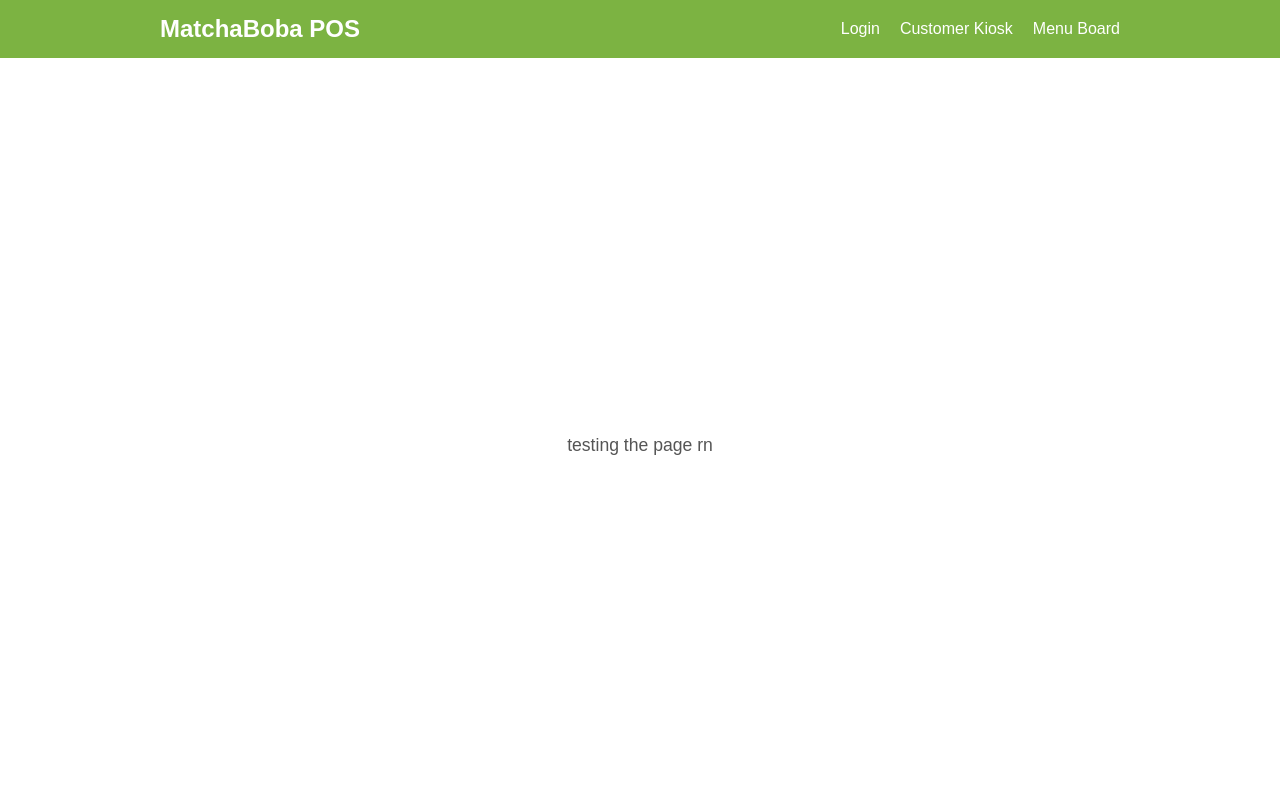
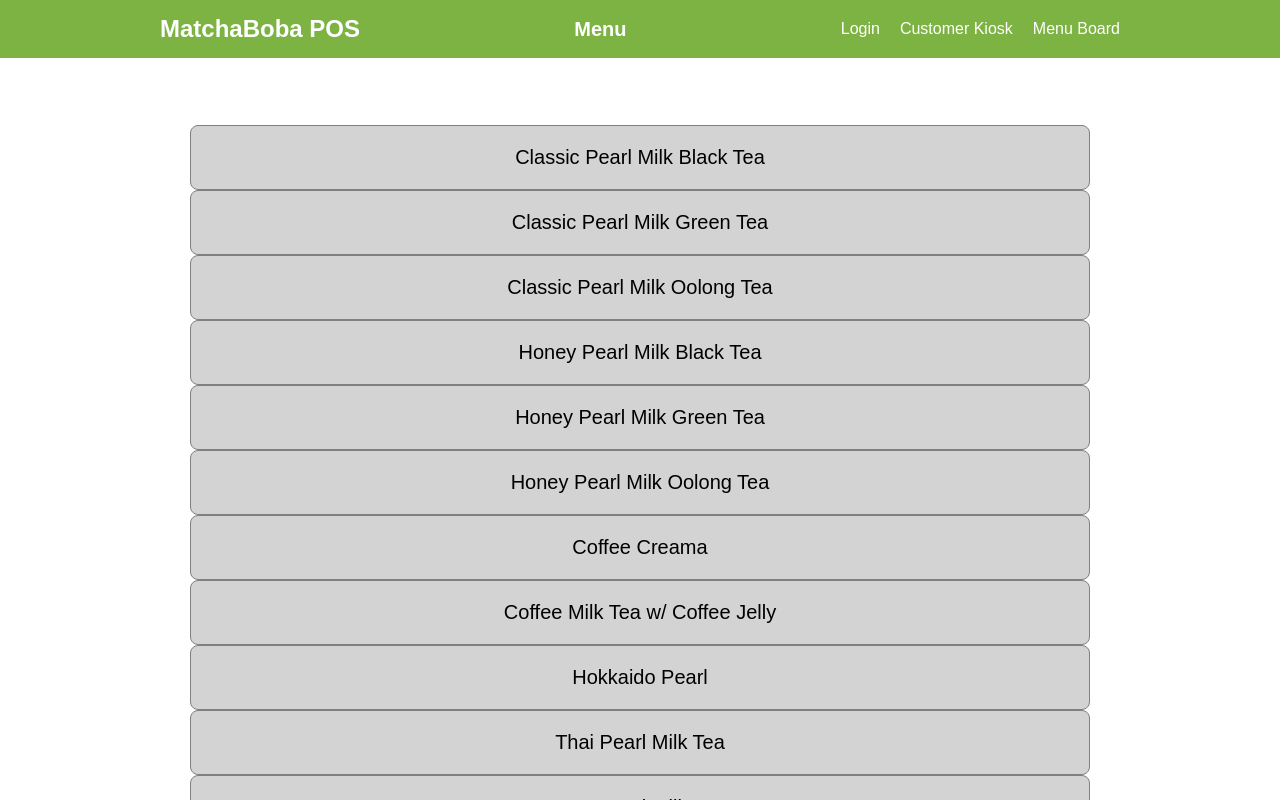
Before and after one commit to CSCE331-Fall2025-900-911/project3-gang-y2, a React app in the folder myapp/frontend/: page /kiosk in a window 1280 px wide. Shown: the top 800 px of the page. Built offline with nearby package versions, Linux system fonts and the light colour scheme; the HTML template or start-up script is replaced by a standard one.

Commit message:
added menu item buttons to kiosk screen, need to add DB connections & order list

```diff
--- a/myapp/frontend/src/Kiosk.css
+++ b/myapp/frontend/src/Kiosk.css
@@ -44,6 +44,11 @@ body {
   font-weight: 600;
 }
 
+.pageTitle {
+  font-size: 1.25rem;
+  font-weight: 600;
+}
+
 .nav-links {
   list-style: none;
   display: flex;
@@ -61,7 +66,10 @@ body {
   opacity: 0.8;
 }
 
-.content {
+.menu-container {
+  text-align: center;
+  padding: 20px;
+  overflow: auto;
   flex: 1;
   display: flex;
   flex-direction: column;
@@ -71,13 +79,32 @@ body {
   margin-top: 90px; /* height of navbar */
 }
 
-.content h2 {
-  font-size: 2rem;
-  margin-bottom: 10px;
+.menu-grid {
+  /* flex: 1; */
+  display: flex;
+  flex-direction: row;
+  justify-content: center;
+  align-items: center;
+  text-align: center;
+
+  gap: 50px;
+  padding: 15px;
+  max-width: 1000px;
+  margin: 1 auto;
 }
 
-.content p {
-  font-size: 1.1rem;
-  color: #555;
-  max-width: 600px;
+.menu-button {
+  background-color: lightgray;
+  color: black;
+  border: 1px solid gray;
+  padding: 20px;
+  border-radius: 8px;
+  font-size: 20px;
+  cursor: pointer;
+  width: 900px;
+  transition: background 0.3s;
 }
+
+.menu-button:hover {
+  background-color: var(--matcha-green);
+}
--- a/myapp/frontend/src/Kiosk.jsx
+++ b/myapp/frontend/src/Kiosk.jsx
@@ -1,30 +1,61 @@
 import React, { useState } from "react";
+import { useNavigate } from "react-router-dom";
 import { Link } from "react-router-dom";
 import "./Kiosk.css";
 
-// menuItems = {
-//     // call the backend here to get the menu items for the buttons?
-// };
+    const menuItems = [
+        'Classic Pearl Milk Black Tea', 'Classic Pearl Milk Green Tea', 'Classic Pearl Milk Oolong Tea',
+        'Honey Pearl Milk Black Tea', 'Honey Pearl Milk Green Tea', 'Honey Pearl Milk Oolong Tea',
+        'Coffee Creama', 'Coffee Milk Tea w/ Coffee Jelly', 'Hokkaido Pearl',
+        'Thai Pearl Milk Tea', 'Taro Pearl Milk Tea', 'Mango Green Milk Tea',
+        'Golden Retriever', 'Coconut Pearl Milk Black Tea', 'Coconut Pearl Milk Green Tea',
+        'Classic Black Tea', 'Classic Green Tea', 'Classic Oolong Tea',
+        'Honey Black Tea', 'Honey Green Tea', 'Honey Oolong Tea'
+    ];
 
+    //
 function Kiosk() {
+
+    const onSelectItem = (item) => {
+        alert(`You selected: ${item}`);
+        // add to cart or something
+    };
+    const menuList = menuItems.map(item =>
+        <button className="menu-button" onClick={() => onSelectItem(item)}>
+            {item}
+        </button>
+    );
     return (
         <div className="kioskpage">
+            {/* navigation bar for page top, might be removed from kiosk later */}
             <nav className="navbar">
                 <div className="nav-container">
                     <h1 className="logo">MatchaBoba POS</h1>
+                    <h2 className="pageTitle">Menu</h2>
                     <ul className="nav-links">
                         <li><Link to="/login">Login</Link></li>
                         <li><Link to="/kiosk">Customer Kiosk</Link></li>
                         <li><Link to="/menu">Menu Board</Link></li>
                     </ul>
-                    </div>
+                </div>
             </nav>
 
-            <main className="content">
-                <p>testing the page rn</p>
-            </main>
+            <div className="menu-container">
+                <div className="menu-grid">
+                    {/* {menuItems.map((item, index) (
+                    <button
+                        key={index}
+                        className="menu-button"
+                        onClick={() => onSelectItem(item)}
+                    >
+                        {item}
+                    </button>
+                    ))} */}
+                    <ul>{menuList}</ul>
+                </div>
+            </div>
         </div>
     );
-}
+};
 
 export default Kiosk;
```
